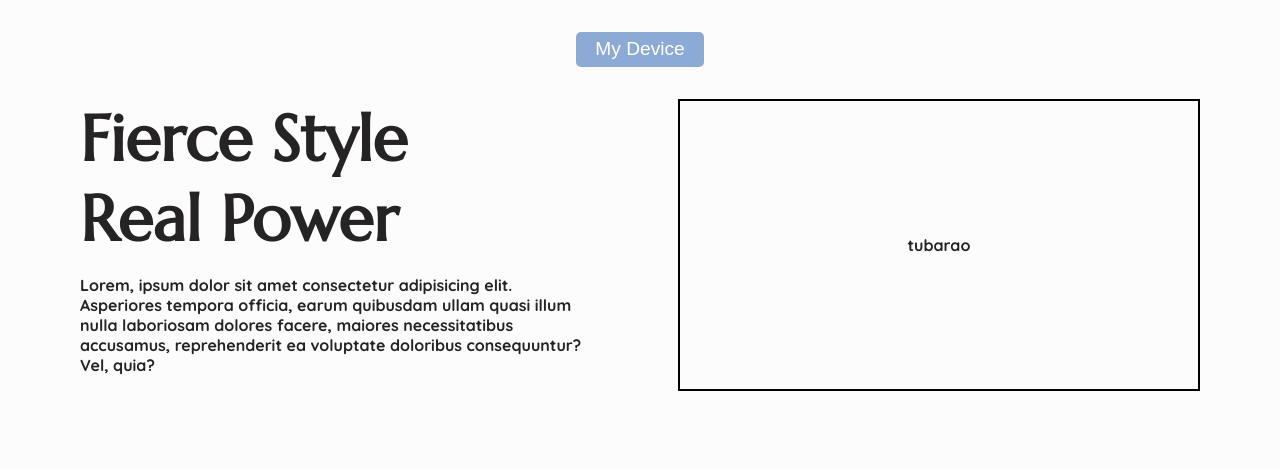
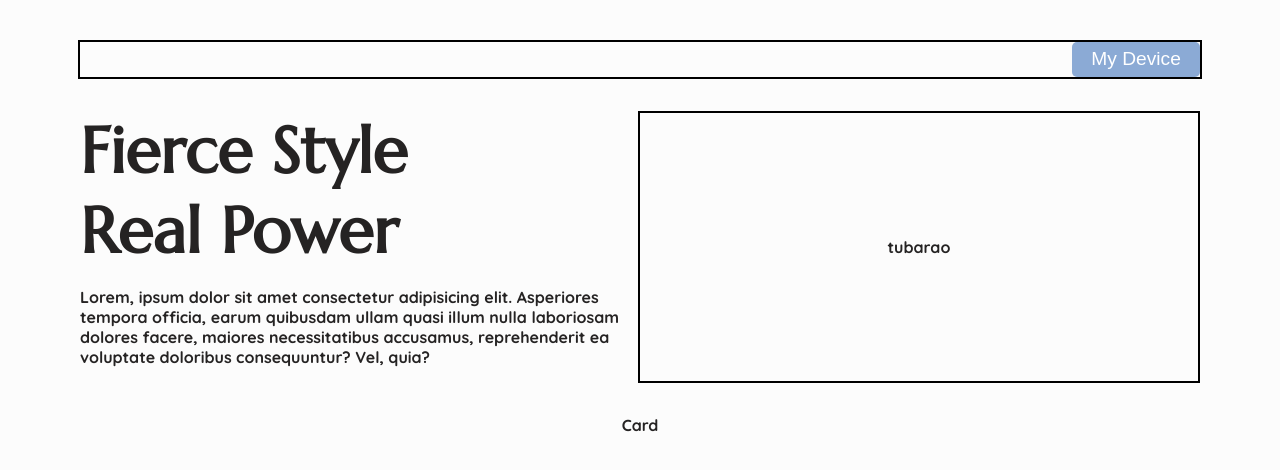
Before and after one commit to kxuak/Shark-Watt, a React (Vite) app: page / in a window 1280 px wide. Shown: the top 470 px of the page. Built offline with nearby package versions, Linux system fonts and the light colour scheme.

Commit message:
comecando card

```diff
--- /dev/null
+++ b/src/components/Card/index.tsx
@@ -0,0 +1,9 @@
+import './index.css'
+
+const Card = () => {
+  return (
+    <div>Card</div>
+  )
+}
+
+export default Card
--- a/src/pages/LadingPage/index.tsx
+++ b/src/pages/LadingPage/index.tsx
@@ -1,8 +1,10 @@
 import Button from '../../components/Button'
+import Card from '../../components/Card'
 import './lading.css'
 
 const LadingPage = () => {
   return (
+    <div className="container">
     <div className="ladingPage">
       <div className="upper">
       <Button
@@ -19,6 +21,8 @@ const LadingPage = () => {
         tubarao
       </div>
       </div>
+      <div className="cards"><Card></Card></div>
+    </div>
     </div>
   )
 }
--- a/src/pages/LadingPage/lading.css
+++ b/src/pages/LadingPage/lading.css
@@ -1,3 +1,8 @@
+.container {
+    display: flex;
+    justify-content: center;
+}
+
 .ladingPage {
     display: flex;
     flex-direction: column;
@@ -5,12 +10,12 @@
     align-items: center;
     gap: 2rem;
     margin-top: 2rem;
+    width: 70rem;
 }
 
 .main {
     display: flex;
-    width: 70rem;
-    gap: 5rem;
+    width: 100%;
 }
 
 .mainFirst {
@@ -35,3 +40,10 @@
   font-size: 4rem;
   margin: 0px;
 }
+
+.upper {
+    display: flex;
+    justify-content: end;
+    width: 100%;
+    border: 2px black solid;
+}
```
Also changed, not shown: src/components/Card/index.css (added).
